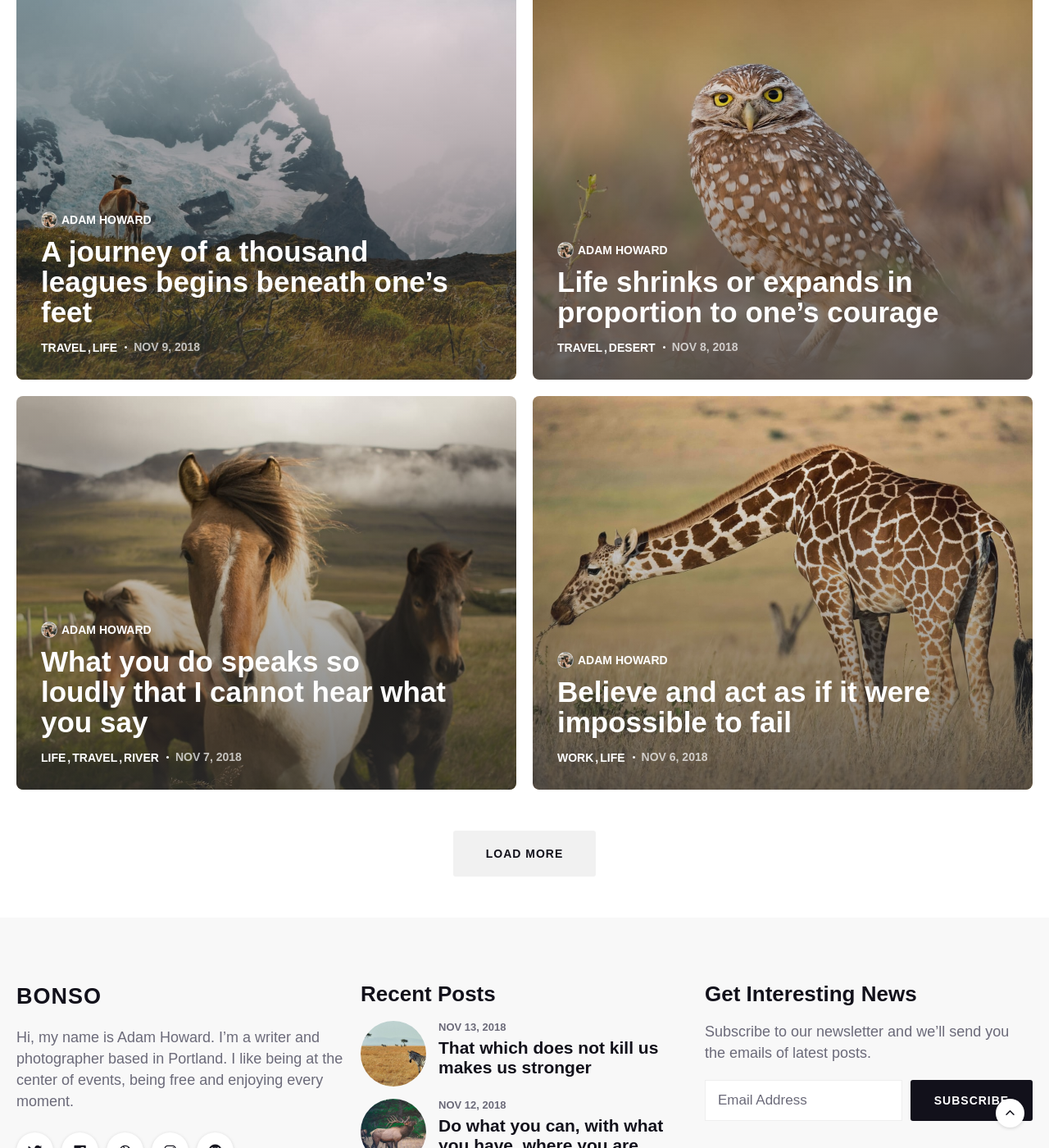
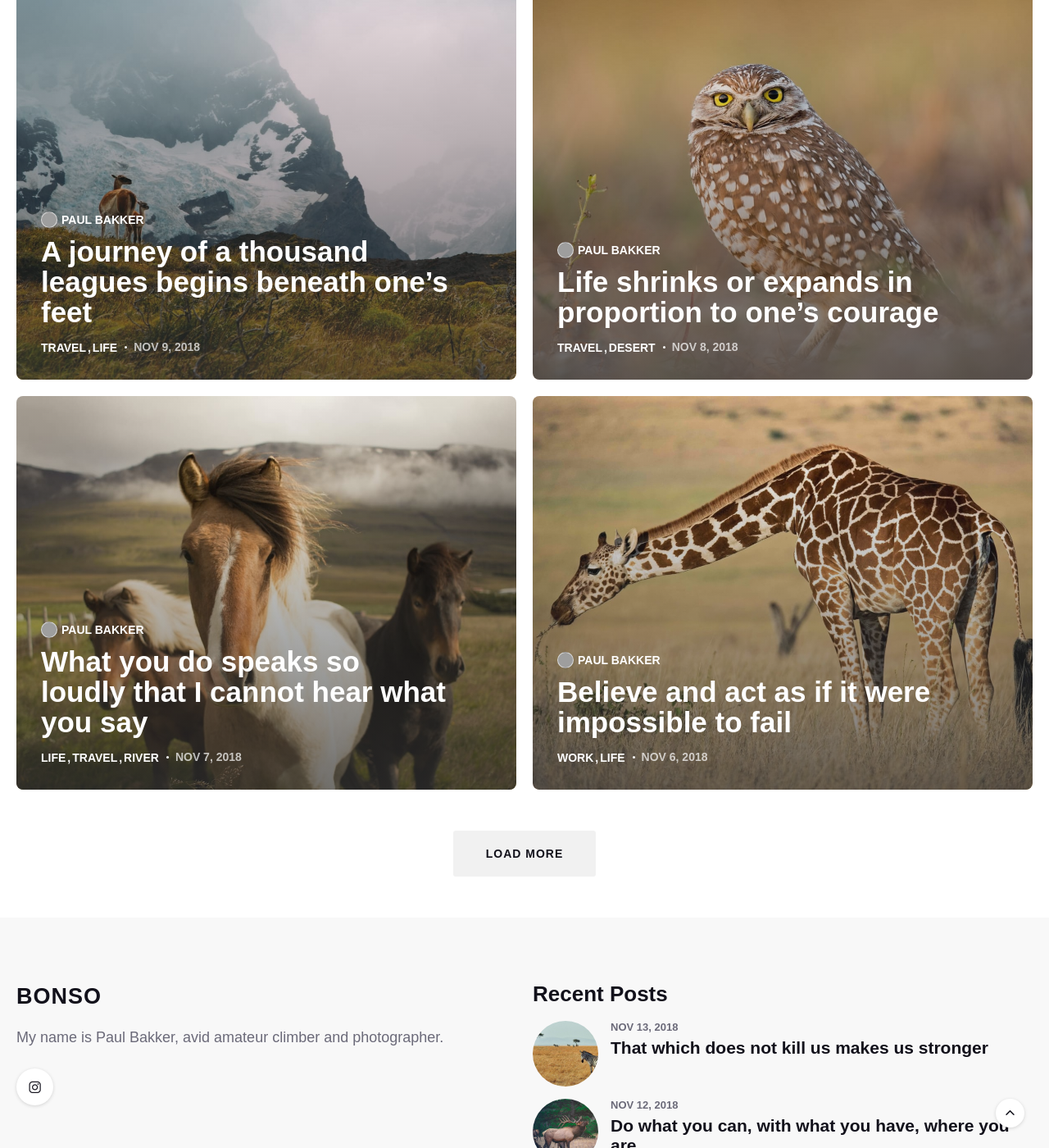
Before and after one commit to paulbakker/climbing, a Jekyll site: the page built from index.html, in a window 1280 px wide and 1400 px high, scrolled down 1579 px. Shown: the whole window at 82% size. Built offline with Jekyll 4.4.1, drawn with Linux system fonts in a browser that asks for light colours; nearby versions of some CDN libraries; some web fonts are replaced; the list of posts is cut into pages by our own code; some of the changed text lies outside the part shown; grey boxes are pictures that could not be loaded.

Commit message:
added avatar

```diff
--- a/_config.yml
+++ b/_config.yml
@@ -2,24 +2,20 @@
 # General Site Settings
 title: Bonso
 logo: # You can add own logo. For example '/images/logo.png'.
-description: Hi, my name is Adam Howard. I’m a writer and photographer based in Portland. I like being at the center of events, being free and enjoying every moment.
+description: My name is Paul Bakker, avid amateur climber and photographer.
 baseurl: "" # The subpath of your site, e.g. /blog
-url: "" # The base hostname & protocol for your site, e.g. http://example.com
+url: "http://climbing.paulbakker.io" # The base hostname & protocol for your site, e.g. http://example.com
 
 
 #-------------------------------
 # Author Settings
 author:
-  avatar: '/images/01.jpg'
-  name: Adam Howard
-  job: Passionate Writer & Photographer
+  avatar: '/images/avatar.jpg'
+  name: Paul Bakker
+  job: Amateur climber and photographer
 
 social:
-- {icon: "ion-logo-twitter", link: "https://twitter.com"}
-- {icon: "ion-logo-facebook", link: "https://facebook.com"}
-- {icon: "ion-logo-dribbble", link: "https://dribbble.com"}
-- {icon: "ion-logo-instagram", link: "https://instagram.com"}
-- {icon: "ion ion-logo-github", link: "https://github.com"}
+- {icon: "ion-logo-instagram", link: "https://www.instagram.com/paul.bakker"}
 
 # Example of adding a new link to the author section and footer - {icon: "ion-logo-pinterest", link: "https://pinterest.com"}
 # Other icons can be found at https://ionicons.com/v4/
@@ -33,7 +29,7 @@ slider: true # NOTE - By default, the slider is set to display featured posts. T
 #-------------------------------
 # Contact Settings
 contact:
-  email: your@email.com # Add your email for contant form
+  email: paul.bakker.nl@gmail.com # Add your email for contant form
   description: Bonso comes with a built-in contact form, that you can use with Formspree service to handle up to 50 submissions per month for free. You could also easily switch to another contact form service if you want. # Add a description of your form
 
 # NOTE
@@ -42,7 +38,7 @@ contact:
 
 #-------------------------------
 # Comment Section (Disqus)
-disqus-identifier: mr-brown # Add your shortname for Disqus Comment. For example mr-brown
+#disqus-identifier: mr-brown # Add your shortname for Disqus Comment. For example mr-brown
 
 
 #-------------------------------
@@ -52,7 +48,7 @@ google-analytics: # Add your identifier. For example UA-99631805-1.
 
 #-------------------------------
 # Newsletter
-mailchimp: true # To enable the mailchimp form, use the value true. To turn off use the value false.
+mailchimp: false # To enable the mailchimp form, use the value true. To turn off use the value false.
 mailchimp-text: Subscribe to our newsletter and we’ll send you the emails of latest posts. # Add your description.
 mailchimp-identifier: # Add your MailChimp form identifier. For example - blogenjoyfreedom.us16.list-manage.com/subscribe/post?u=cd56155d76ddeeb4c0bc4d080&amp;id=7a526cd13e
 
```
Also changed, not shown: 1 other file.
